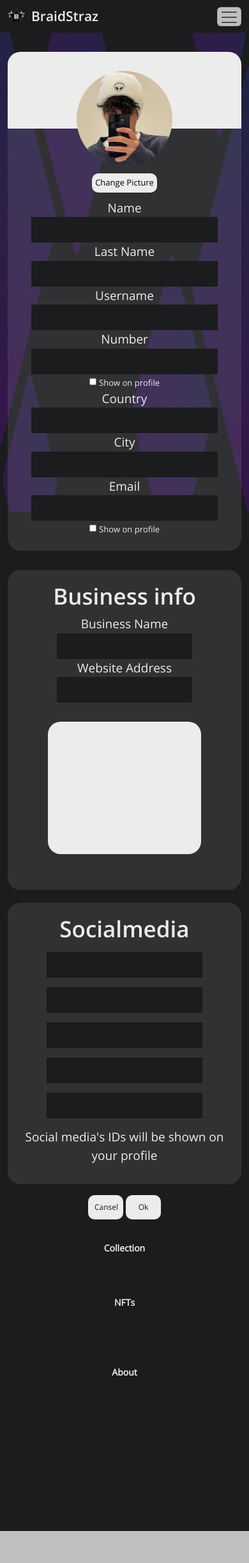
After one commit to yazdan-hka/barber-house, a Django app: page /edit-profile/ in a window 390 px wide. The commit adds this page. Shown: the whole page at 64% size. Run offline with Django 4.2, Linux system fonts and the light colour scheme; a map, chart or similar area stays blank; some libraries are stand-ins or nearby versions.

Commit message:
front i think its done.

```diff
--- a/prof/urls.py
+++ b/prof/urls.py
@@ -1,8 +1,10 @@
 from django.urls import path
 from . import views
 
+
 urlpatterns = [
-    path('profile/', views.profile, name='profile'),
+    path('profile/<user_name>/', views.profile, name='profile'),
+    path('edit-profile/', views.edit_profile, name='edit-profile'),
     path('post/', views.post, name='post'),
     path('saved/', views.saved, name='saved'),
     path('profile-details/', views.profile_details, name='profile-details'),
--- a/prof/views.py
+++ b/prof/views.py
@@ -1,13 +1,23 @@
-from django.shortcuts import render, redirect
+from django.shortcuts import render, redirect, get_object_or_404, reverse
 from django.contrib import messages
 from .forms import PictureForm
+from main.models import Braider
 from main.models import Post, PublicInfo
+from  django.contrib.auth.decorators import login_required
 
 # Create your views here.
 
 
-def profile(request):
-    return render(request, 'profile.html')
+def profile(request, user_name):
+
+    braider = Braider.objects.filter(user_name=user_name).first()
+    context = {'braider': braider}
+
+    return render(request, 'profile.html', context)
+
+
+def edit_profile(request):
+    return render(request, 'edit-profile.html')
 
 
 def post(request):
--- a/templates/collection.html
+++ b/templates/collection.html
@@ -15,7 +15,6 @@
     <script src="{% static 'scripts/all.min.js' %}"></script>
     <title>Hairstyles</title>
 {% endblock %}
-
 
 {% block content %}
 
--- /dev/null
+++ b/templates/edit-profile.html
@@ -0,0 +1,142 @@
+{% extends 'base.html' %}
+{% load static %}
+
+    {% block head %}
+        <meta charset="UTF-8">
+        <meta name="description" content="Introducing different hairstyles">
+        <meta name="keywords" content="Hairstyles, New hairstyle, Old hairstyle, Different hairstyles">
+        <meta name="author" content="Arash Ajorlou">
+        <meta http-equiv="X-UA-Compatible" content="IE=edge">
+        <meta name="viewport" content="width=device-width, initial-scale=1.0">
+        <link rel="stylesheet" href="{% static 'styles/bootstrap.min.css' %}">
+        <link rel="stylesheet" href="{% static 'styles/profile-edits.css' %}">
+        <link rel="stylesheet" href="{% static 'styles/responsive.css' %}">
+        <script src="{% static 'scripts/all.min.js' %}"></script>
+        <title>Hairstyles</title>
+    {% endblock %}
+
+    {% block content %}
+        <section class="sec-22 overflow-hidden">
+            <div class="container">
+
+                <div class="row">
+
+                    <div class="col-md-6">
+                        <div class="profile-edit">
+                            <div class="profile-image">
+                                <div class="back-image">
+                                </div>
+                                <img src="{% static 'img/profile/profile/6-1.png.jpg' %}" alt="Profile Image">
+                            </div>
+                            <button>Change Picture</button>
+                            <form action="#">
+                                <div class="row">
+                                    <div class="col-md-6">
+                                        <label for="#">Name</label>
+                                        <br>
+                                        <input type="text">
+                                        <br>
+                                        <label for="#">Last Name</label>
+                                        <br>
+                                        <input type="text">
+                                        <br>
+                                        <label for="#">Username</label>
+                                        <br>
+                                        <input type="text">
+                                        <br>
+                                        <label for="#">Number</label>
+                                        <br>
+                                        <input type="text">
+                                        <br>
+                                        <input type="checkbox" id="Number" value="Number" class="show-number">
+                                        <label for="Number" class="show">Show on profile</label>
+                                        <br>
+                                    </div>
+                                    <div class="col-md-6">
+                                        <label for="#">Country</label>
+                                        <br>
+                                        <input type="text">
+                                        <br>
+                                        <label for="#">City</label>
+                                        <br>
+                                        <input type="text">
+                                        <br>
+                                        <label for="#">Email</label>
+                                        <br>
+                                        <input type="text">
+                                        <br>
+                                        <input type="checkbox" id="Email" value="Email" class="show-email">
+                                        <label for="Email" class="show">Show on profile</label>
+                                        <br>
+                                    </div>
+                                </div>
+                            </form>
+                        </div>
+                    </div>
+
+                    <div class="col-md-6">
+                        <div class="location">
+                            <h2>Business info</h2>
+                            <div class="left-form">
+                                <form action="#">
+                                    <label for="#">Business Name</label>
+                                    <br>
+                                    <input type="text">
+                                    <br>
+                                    <label for="#">Website Address</label>
+                                    <br>
+                                    <input type="text">
+                                </form>
+                            </div>
+                            <div class="map">
+
+                            </div>
+                        </div>
+                    </div>
+
+                </div>
+                <div class="row">
+                    <div class="col-12">
+                        <div class="socialmedia">
+                            <h2>Socialmedia</h2>
+                            <form action="#">
+                                <div class="three-element">
+                                    <div class="instagram"><i class="fa-brands fa-instagram"></i>
+                                        <input type="text">
+                                    </div>
+                                    <div class="twitter"><i class="fa-brands fa-twitter"></i>
+                                        <input type="text">
+                                    </div>
+                                    <div class="youtube"><i class="fa-brands fa-youtube"></i>
+                                        <input type="text">
+                                    </div>
+                                </div>
+                                <div class="two-element">
+                                    <div class="facebook"><i class="fa-brands fa-facebook"></i>
+                                        <input type="text">
+                                    </div>
+                                    <div class="tiktok"><i class="fa-brands fa-tiktok"></i>
+                                        <input type="text">
+                                    </div>
+                                </div>
+                            </form>
+                            <p>Social media's IDs will be shown on your profile</p>
+                        </div>
+                    </div>
+                </div>
+
+                <div class="btn">
+                    <button>Cansel</button>
+                    <button>Ok</button>
+                </div>
+
+            </div>
+
+        </section>
+    {% endblock %}
+    <script src="{% static 'scripts/bootstrap.bundle.min.js' %}"></script>
+    <script src="{% static 'scripts/script.js' %}"></script>
+
+</body>
+
+</html>
--- a/templates/index.html
+++ b/templates/index.html
@@ -79,7 +79,7 @@
                                 <i class="fa-solid fa-star"></i>
                                 <i class="fa-solid fa-star"></i>
                             </div>
-                            <button class="v-profile"><a href="#">View Profile</a></button>
+                            <button class="v-profile"><a href="{% url 'profile' braider.user_name %}">View Profile</a></button>
                         </div>
                     </div>
                 </div>
```
Also changed, not shown: templates/profile.html (+16 -2 lines).
